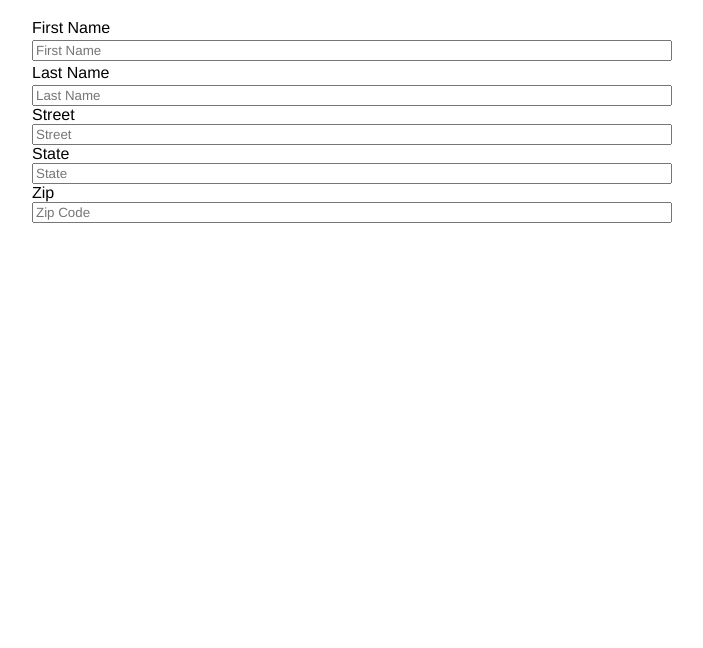
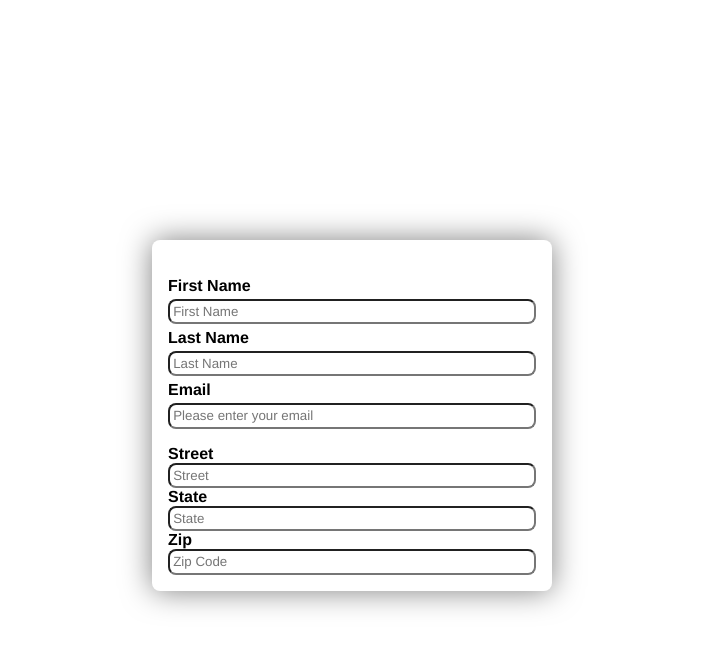
Before and after one commit to gerardojgarcia/sign-in-form, a plain HTML site: page index.html in a window 1280 px wide. Shown: the whole page, without its empty margins (288-991 px from the left). Drawn offline with Linux system fonts and the light colour scheme.

Commit message:
added more inputs

```diff
--- a/index.html
+++ b/index.html
@@ -15,6 +15,8 @@
             <input type="text" name="name" placeholder="First Name">
             <label for="lastname">Last Name</label>
             <input type="text" name="lastname" placeholder="Last Name">
+            <label for="email">Email</label>
+            <input type="text" name="email" placeholder="Please enter your email">
           </div>
           <div class="form-address">
             <div class="address">
@@ -27,6 +29,13 @@
 
             </div>
 
+            <div class="services">
+
+                <div class="service__icon">
+                  <i></i>
+                </div>
+            </div>
+
           </div>
         </form>
       </div>
--- a/main.js
+++ b/main.js
@@ -1,5 +1,7 @@
+/*form data*/
 const firstName = document.querySelector('.firtname')
 const lastName = document.querySelector('.lastname')
+const email = document.querySelector('.email')
 const street = document.querySelector('.street')
 const state = document.querySelector('.state')
 const zipCode = document.querySelector('.zipcode')
--- a/style.css
+++ b/style.css
@@ -6,14 +6,38 @@
 .form-container {
   display: flex;
   flex-flow: column nowrap;
-  width: 50vw;
-  margin: 0 auto;
+
+  margin: 15rem auto;
+
+max-width:25rem;
+max-height: 50vh;
+
+
+  border-radius: .5rem;
+
+  box-shadow: 0px 0px 30px rgb(0, 0, 0, .5);
 }
+
+form {
+  padding: 1rem;
+}
+
+label {
+  font-size: 1rem;
+  font-weight: bold;
+}
+
+input {
+  border-radius: .5rem;
+  padding: .2rem;
+}
+
 
 .form-name {
   display: flex;
   flex-flow: column nowrap;
   margin-block-start: 1em;
+  margin-bottom: 1rem;
 
 
 }
@@ -21,7 +45,7 @@
 .form-name > * {
   display: flex;
   flex-flow: column nowrap;
-  margin-block-start: .2em;
+  margin-block-start: .3em;
 
 
 }
```
